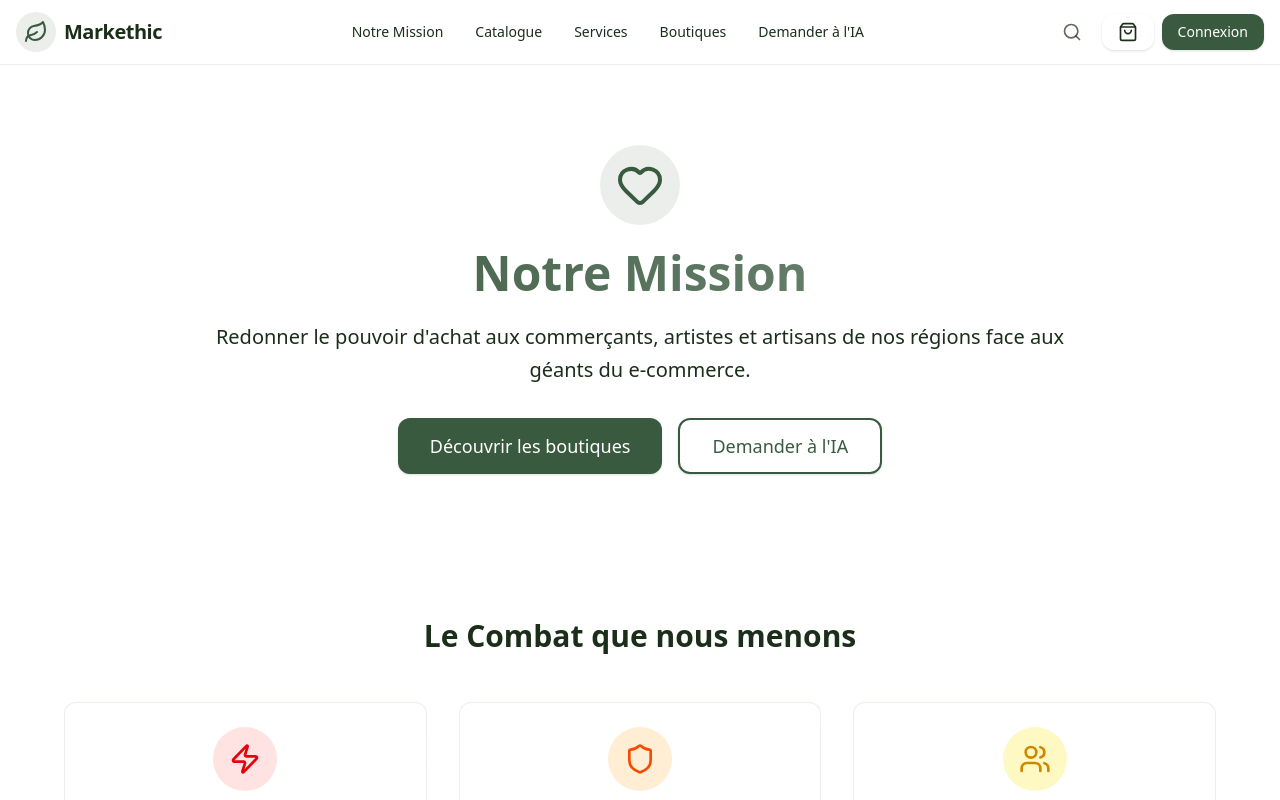
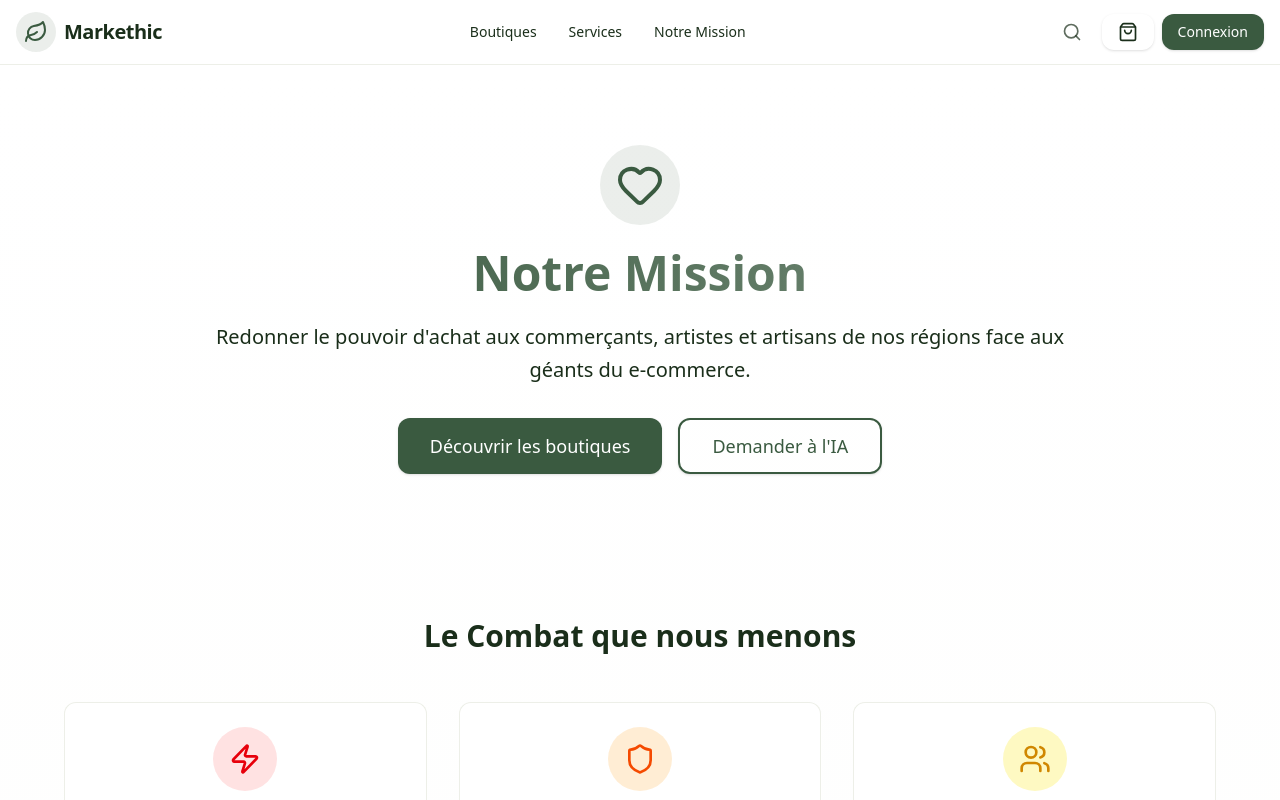
Before and after one commit to SamiBoua94/Marketic, a Next.js app: page /about in a window 1280 px wide. Shown: the top 800 px of the page. Built offline with nearby package versions, Linux system fonts and the light colour scheme; no server answers.

Commit message:
header => boutiques/services/notre mission

```diff
--- a/src/components/layout/header.tsx
+++ b/src/components/layout/header.tsx
@@ -1,36 +1,51 @@
 "use client";
 
-import Link from 'next/link';
-import { ShoppingBag, Search, Menu, Leaf, User, LogOut, ChevronDown, Store, Package, Headphones, MessageSquare } from 'lucide-react';
-import { Button } from '@/components/ui/button';
-import { useAuth } from '@/context/auth-context';
-import { useCart } from '@/context/cart-context';
-import { useState, useRef, useEffect } from 'react';
+import Link from "next/link";
+import {
+  ShoppingBag,
+  Search,
+  Menu,
+  Leaf,
+  User,
+  LogOut,
+  ChevronDown,
+  Store,
+  Package,
+  Headphones,
+  MessageSquare,
+} from "lucide-react";
+import { Button } from "@/components/ui/button";
+import { useAuth } from "@/context/auth-context";
+import { useCart } from "@/context/cart-context";
+import { useState, useRef, useEffect } from "react";
 
 export function Header() {
   const { user, loading, logout } = useAuth();
   const { totalItems } = useCart();
   const [dropdownOpen, setDropdownOpen] = useState(false);
   const [isSearchOpen, setIsSearchOpen] = useState(false);
-    const [searchQuery, setSearchQuery] = useState('');
+  const [searchQuery, setSearchQuery] = useState("");
   const dropdownRef = useRef<HTMLDivElement>(null);
 
   // Communicate search query to the window for simple page integration
   useEffect(() => {
-        if (typeof window !== 'undefined') {
-            const event = new CustomEvent('app-search', { detail: searchQuery });
+    if (typeof window !== "undefined") {
+      const event = new CustomEvent("app-search", { detail: searchQuery });
       window.dispatchEvent(event);
     }
   }, [searchQuery]);
 
   useEffect(() => {
     function handleClickOutside(event: MouseEvent) {
-            if (dropdownRef.current && !dropdownRef.current.contains(event.target as Node)) {
+      if (
+        dropdownRef.current &&
+        !dropdownRef.current.contains(event.target as Node)
+      ) {
         setDropdownOpen(false);
       }
     }
-        document.addEventListener('mousedown', handleClickOutside);
-        return () => document.removeEventListener('mousedown', handleClickOutside);
+    document.addEventListener("mousedown", handleClickOutside);
+    return () => document.removeEventListener("mousedown", handleClickOutside);
   }, []);
 
   const handleLogout = async () => {
@@ -53,32 +68,37 @@ export function Header() {
 
         {/* Desktop Navigation */}
         <nav className="hidden md:flex items-center gap-8">
-                    <Link href="/about" className="text-sm font-medium hover:text-primary transition-colors">
-                        Notre Mission
+          <Link
+            href="/boutiques"
+            className="text-sm font-medium hover:text-primary transition-colors"
+          >
+            Boutiques
           </Link>
-                    <Link href="/products" className="text-sm font-medium hover:text-primary transition-colors">
-                        Catalogue
-                    </Link>
-                    <Link href="/services" className="text-sm font-medium hover:text-primary transition-colors">
+          <Link
+            href="/services"
+            className="text-sm font-medium hover:text-primary transition-colors"
+          >
             Services
           </Link>
-                    <Link href="/boutiques" className="text-sm font-medium hover:text-primary transition-colors">
-                        Boutiques
-                    </Link>
-                    <Link href="/chat-ia" className="text-sm font-medium hover:text-primary transition-colors">
-                        Demander à l'IA
+          <Link
+            href="/about"
+            className="text-sm font-medium hover:text-primary transition-colors"
+          >
+            Notre Mission
           </Link>
         </nav>
 
         {/* Actions */}
         <div className="flex items-center gap-2">
-                    <div className={`relative flex items-center transition-all duration-300 ease-in-out ${isSearchOpen ? 'w-48 sm:w-64' : 'w-10'}`}>
+          <div
+            className={`relative flex items-center transition-all duration-300 ease-in-out ${isSearchOpen ? "w-48 sm:w-64" : "w-10"}`}
+          >
             <button
               onClick={() => {
-                                if (isSearchOpen) setSearchQuery('');
+                if (isSearchOpen) setSearchQuery("");
                 setIsSearchOpen(!isSearchOpen);
               }}
-                            className={`p-2 rounded-full hover:bg-secondary/10 transition-colors z-10 ${isSearchOpen ? 'text-primary' : 'text-foreground/70'}`}
+              className={`p-2 rounded-full hover:bg-secondary/10 transition-colors z-10 ${isSearchOpen ? "text-primary" : "text-foreground/70"}`}
             >
               <Search className="w-5 h-5" />
               <span className="sr-only">Rechercher</span>
@@ -88,7 +108,7 @@ export function Header() {
               value={searchQuery}
               onChange={(e) => setSearchQuery(e.target.value)}
               placeholder="Rechercher un produit..."
-                            className={`absolute left-0 pl-10 pr-4 py-2 w-full bg-secondary/5 border border-secondary/20 rounded-full text-sm outline-none focus:ring-2 focus:ring-primary/20 transition-all duration-300 ${isSearchOpen ? 'opacity-100 scale-100' : 'opacity-0 scale-95 pointer-events-none'}`}
+              className={`absolute left-0 pl-10 pr-4 py-2 w-full bg-secondary/5 border border-secondary/20 rounded-full text-sm outline-none focus:ring-2 focus:ring-primary/20 transition-all duration-300 ${isSearchOpen ? "opacity-100 scale-100" : "opacity-0 scale-95 pointer-events-none"}`}
             />
           </div>
 
@@ -123,7 +143,9 @@ export function Header() {
                     <User className="w-5 h-5 text-primary" />
                   </div>
                 )}
-                                <ChevronDown className={`w-4 h-4 text-foreground/60 transition-transform ${dropdownOpen ? 'rotate-180' : ''}`} />
+                <ChevronDown
+                  className={`w-4 h-4 text-foreground/60 transition-transform ${dropdownOpen ? "rotate-180" : ""}`}
+                />
               </button>
 
               {dropdownOpen && (
@@ -188,7 +210,11 @@ export function Header() {
             </div>
           ) : (
             <Link href="/login">
-                            <Button variant="primary" size="sm" className="hidden md:inline-flex">
+              <Button
+                variant="primary"
+                size="sm"
+                className="hidden md:inline-flex"
+              >
                 Connexion
               </Button>
             </Link>
```
Lines whose indentation alone changed are shown as unchanged.
